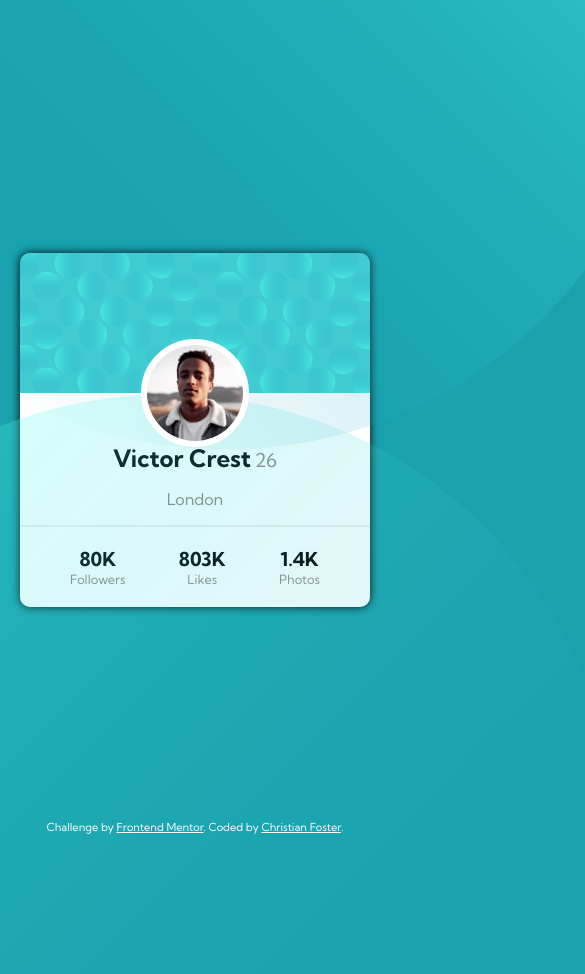
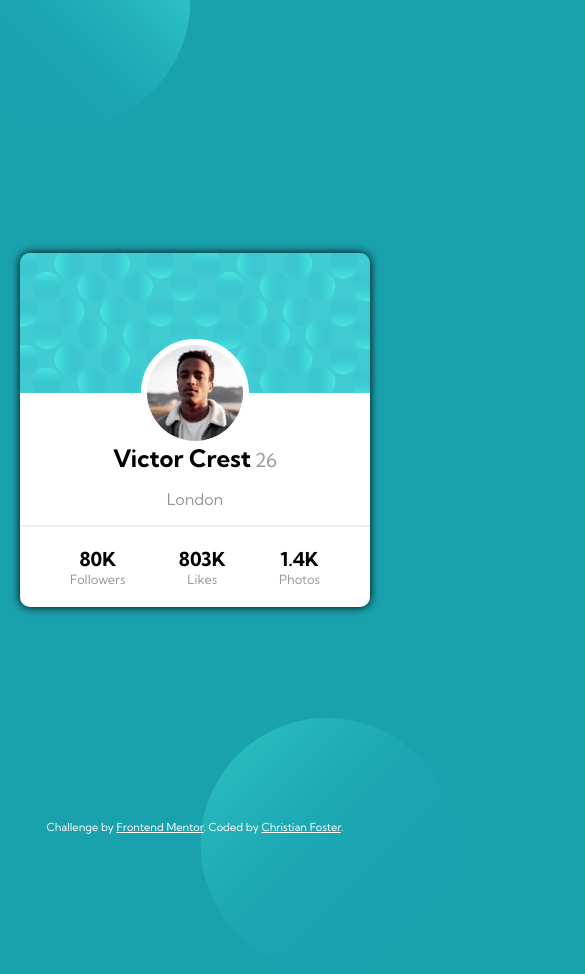
Before and after one commit to fosteeco/front-end-mentor-profile-card-component, a plain HTML site: page index.html in a window 390 px wide. Shown: the top 974 px of the page, 585 px wide, since content can reach past the window. Drawn offline with Linux system fonts and the light colour scheme.

Commit message:
background is now responsive

```diff
--- a/style.css
+++ b/style.css
@@ -23,12 +23,16 @@ body {
   top: 0;
   left: 0;
   transform: translateY(-50%) translateX(-25%);
+  width: 65%;
+  z-index: -1;
 }
 
 .img-bottom {
   bottom: 0;
   right: 0;
   transform: translateY(50%) translateX(25%);
+  width: 65%;
+  z-index: -1;
 }
 
 .card {
@@ -41,6 +45,7 @@ body {
 .top-card {
   width: 100%;
   position: relative;
+  z-index: 2;
 }
 
 img {
@@ -59,7 +64,7 @@ img {
   border: 6px #fff solid;
   background-color: #fff;
   border-radius: 50%;
-  z-index: 1;
+  z-index: 2;
 }
 
 .bottom-card {
@@ -68,6 +73,7 @@ img {
   justify-content: center;
   align-items: center;
   background-color: #fff;
+  z-index: 2;
   /* padding: 0 50px; */
 }
 
```
